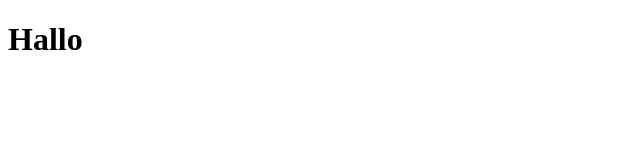
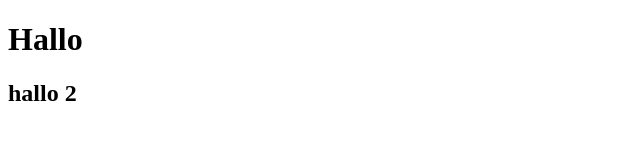
Before and after one commit to imamdwicahyo/Gittest, a plain HTML site: page index.html in a window 1280 px wide. Shown: the whole page, without its empty margins (0-640 px from the left). Drawn offline with Linux system fonts and the light colour scheme.

Commit message:
Add header 2

```diff
--- a/index.html
+++ b/index.html
@@ -8,5 +8,6 @@
 </head>
 <body>
     <h1>Hallo</h1>
+    <h2>hallo 2</h2>
 </body>
 </html>
```
